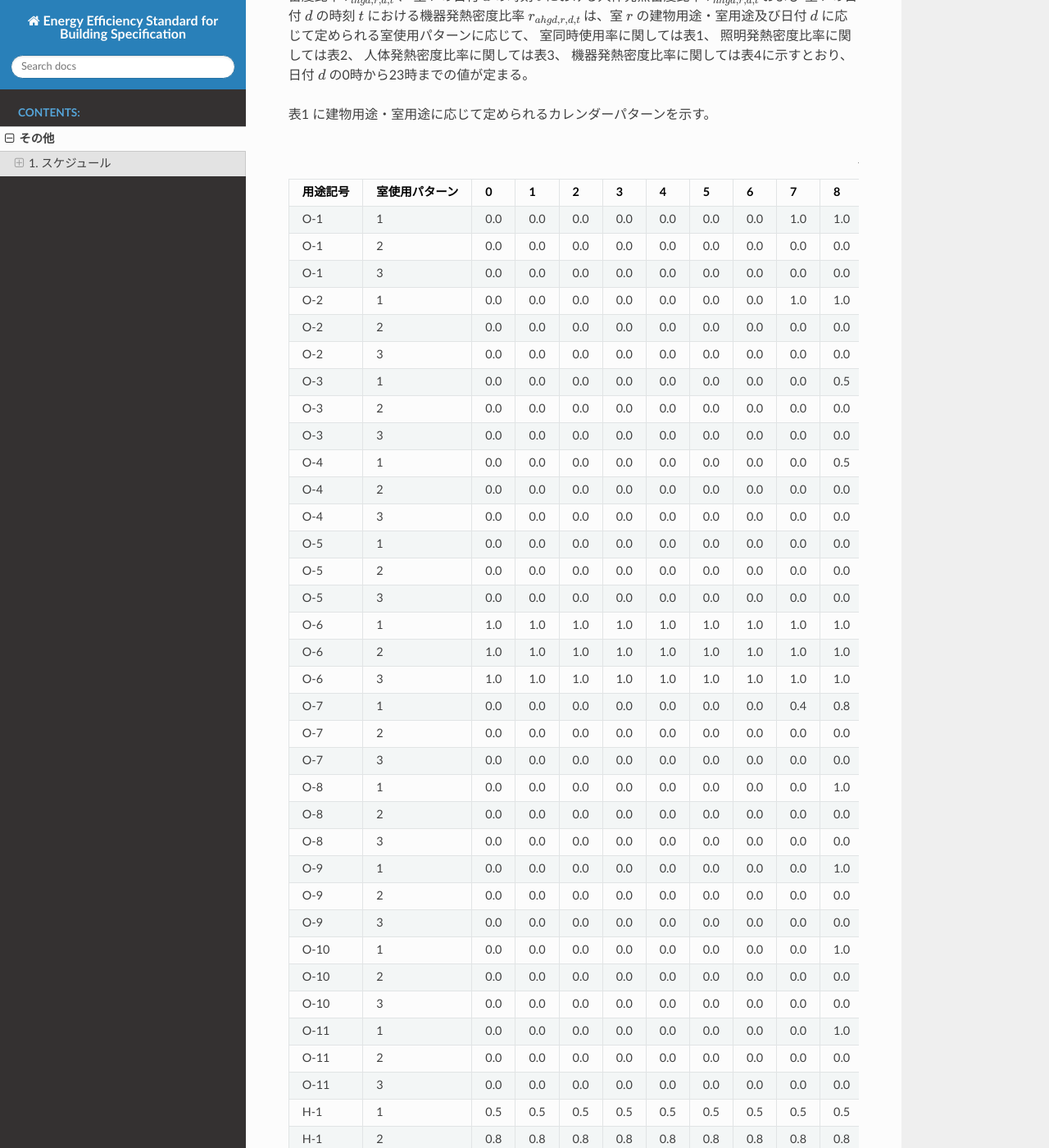
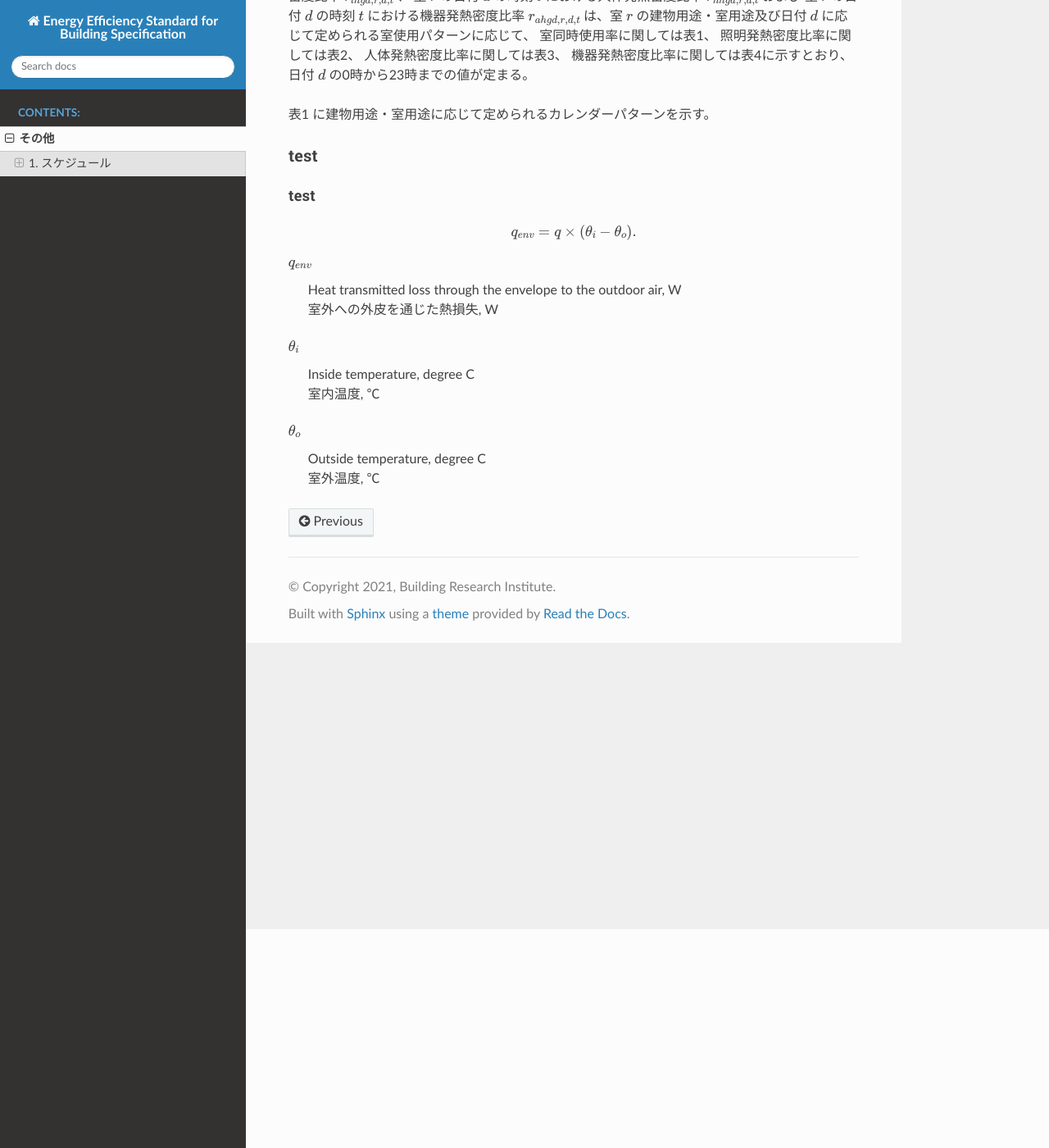
Before and after one commit to BRI-EES-House/building, a Sphinx documentation site: the page built from docs/source/others.rst, in a window 1280 px wide and 1400 px high, scrolled down 267 px. Shown: the whole window at 82% size. Built offline with Sphinx 7.4.7 and the Read the Docs theme 2.0.0, drawn with Linux system fonts in a browser that asks for light colours; some of the changed text lies outside the part shown.

Commit message:
試しに表を削除してみる

```diff
--- a/docs/source/others.rst
+++ b/docs/source/others.rst
@@ -23,20 +23,7 @@
 
 表1 に建物用途・室用途に応じて定められるカレンダーパターンを示す。
 
-.. csv-table:: 表1 室同時使用率
-    :file: ./_static/csv/table_others_1.csv
-    :encoding: 'cp932'
-    :header-rows: 1
 
-.. csv-table:: 表2 カレンダーパターン
-    :file: ./_static/csv/table_others_2.csv
-    :encoding: 'cp932'
-    :header-rows: 1
-
-.. csv-table:: 表2 室使用パターン
-    :file: ./_static/csv/table_others_3.csv
-    :encoding: 'cp932'
-    :header-rows: 1
 
 ------------------------------------------------------------------------------------------------------------------------
 test
```
